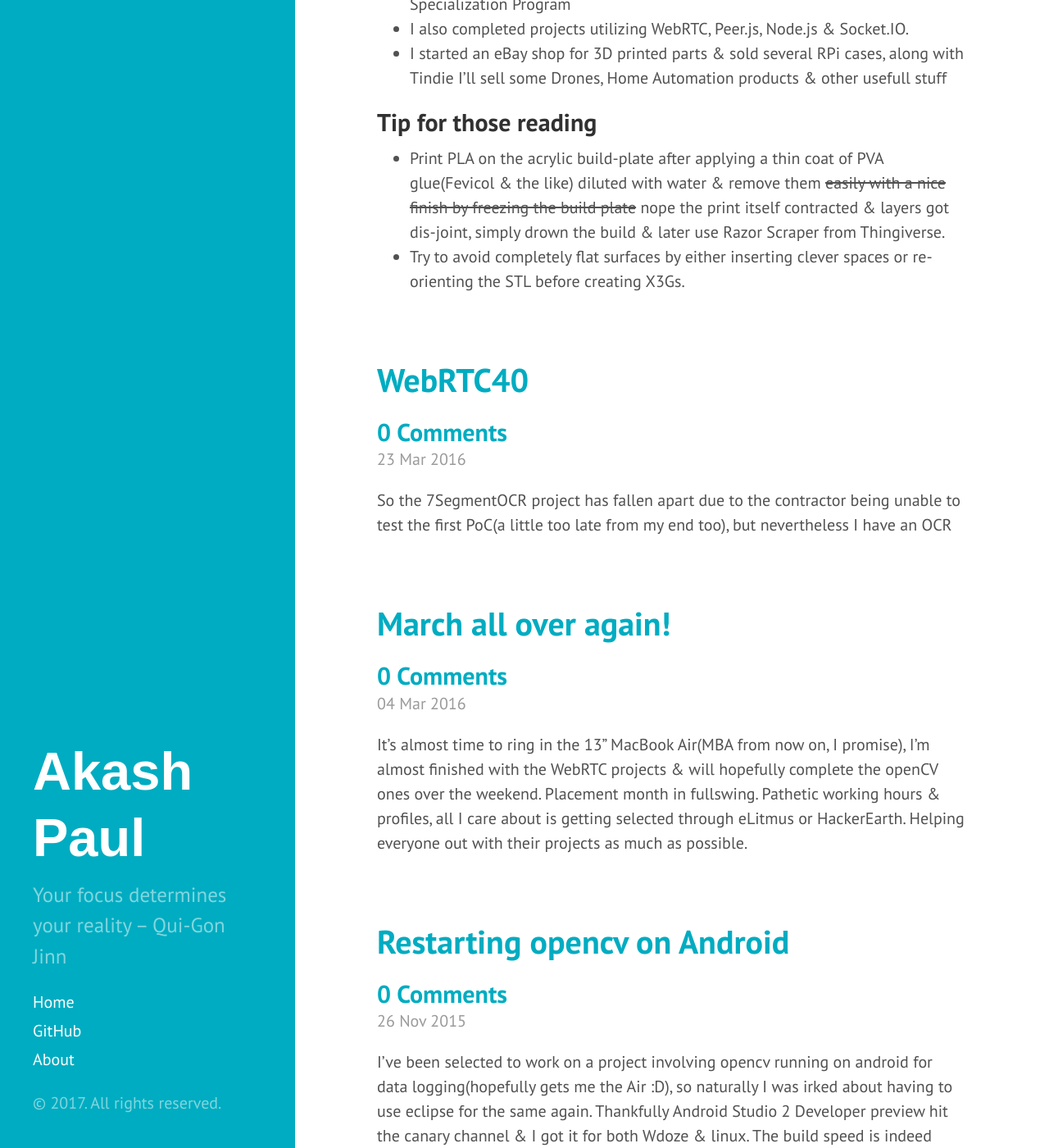
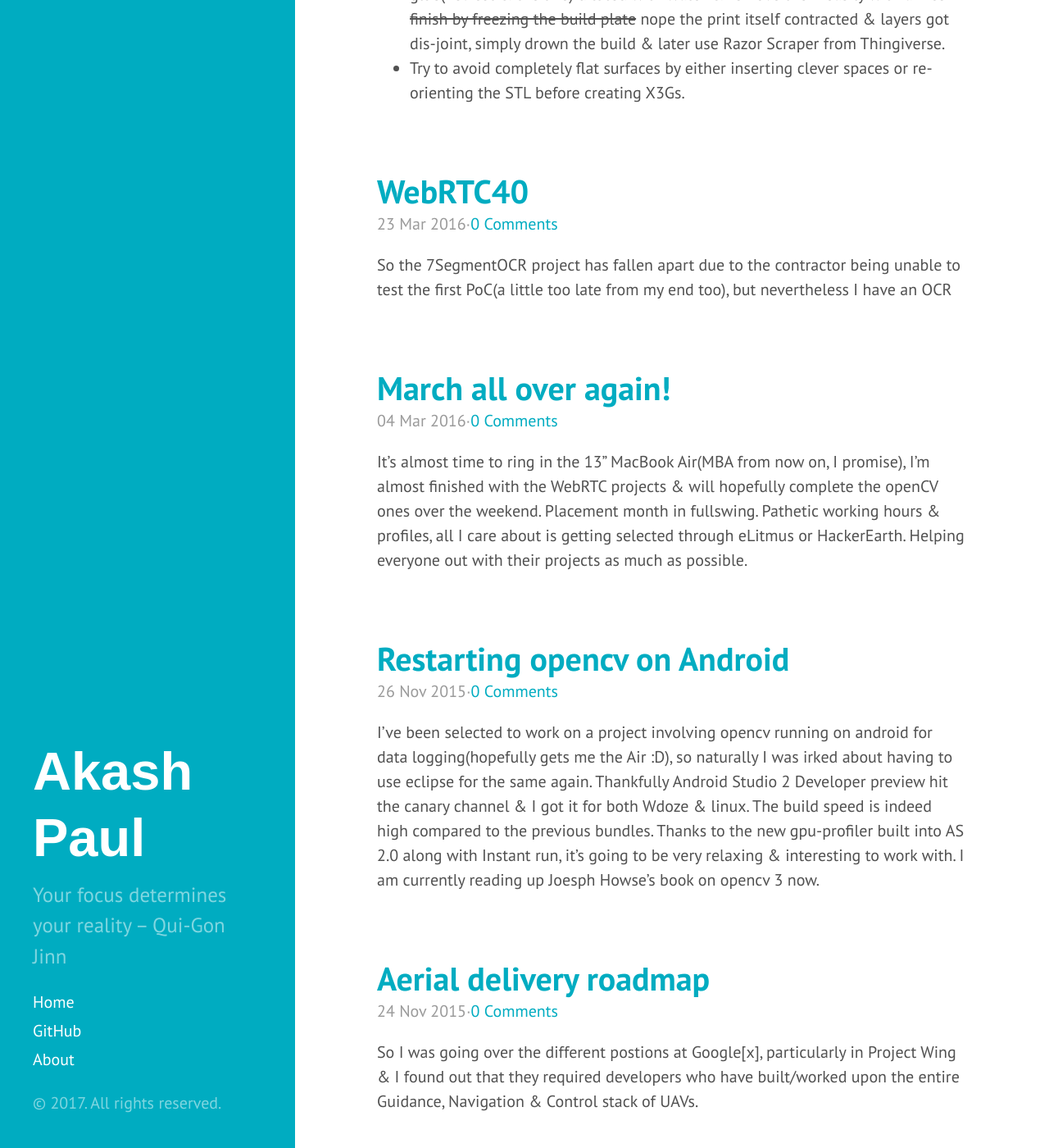
Before and after one commit to iakashpaul/iakashpaul.github.io, a Jekyll site: the page built from index.html, in a window 1280 px wide and 1400 px high, scrolled down 1870 px. Shown: the whole window at 82% size. Built offline with Jekyll 4.4.1, drawn with Linux system fonts in a browser that asks for light colours; the list of posts is cut into pages by our own code; comment, search, counter and statistics services are not loaded; some of the changed text lies outside the part shown.

Commit message:
Update index.html

```diff
--- a/index.html
+++ b/index.html
@@ -11,9 +11,9 @@ title: Home
         {{ post.title }}
       </a>
     </h1>
-    <h2><a href="https://iakashpaul.github.io{{ post.url }}#disqus_thread">0 Comments</a></h2>
 
-    <span class="post-date">{{ post.date | date_to_string }}</span>
+
+    <span class="post-date">{{ post.date | date_to_string }}∙<a href="https://iakashpaul.github.io{{ post.url }}#disqus_thread">0 Comments</a></span>
 
     {{ post.excerpt }}
   </div>
```
